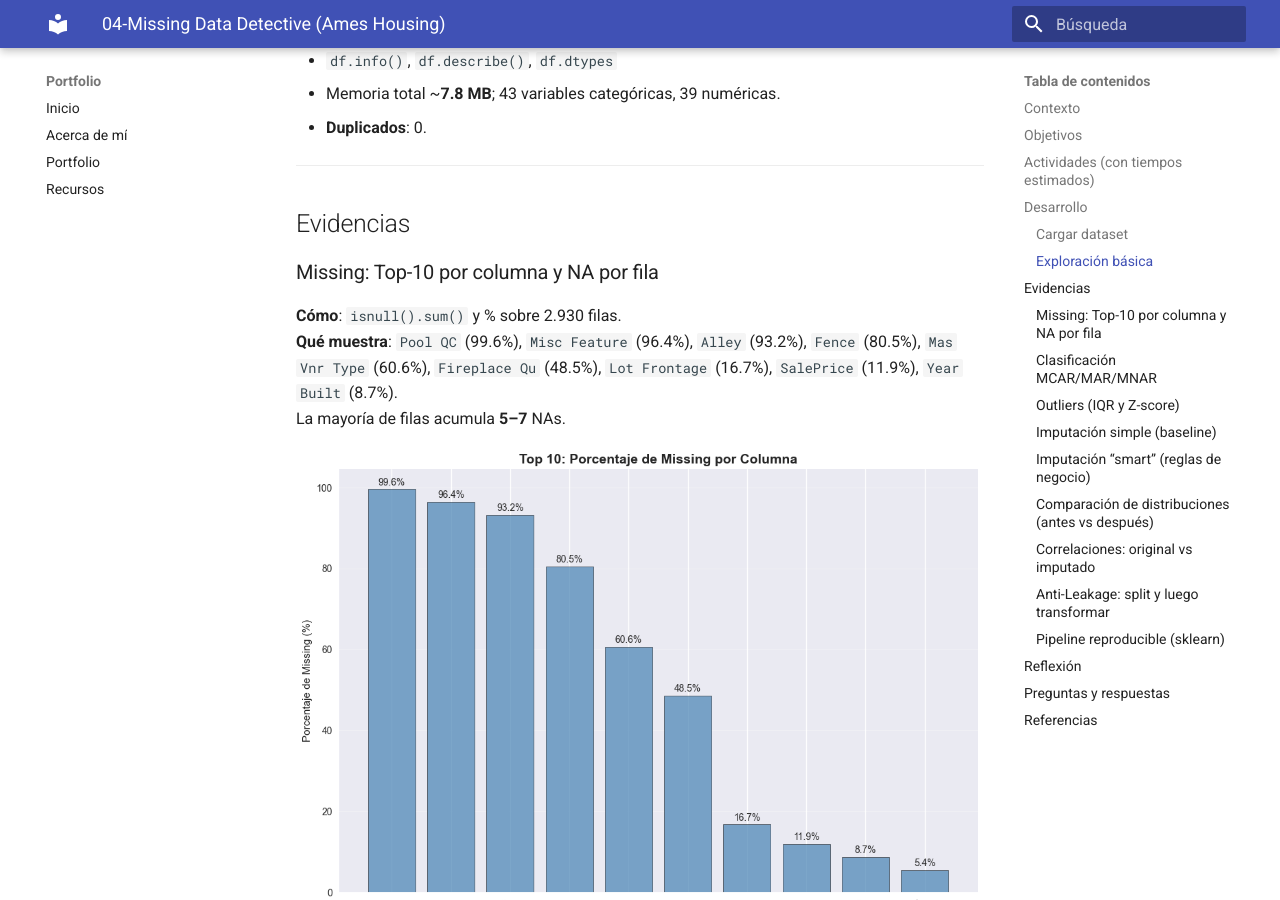
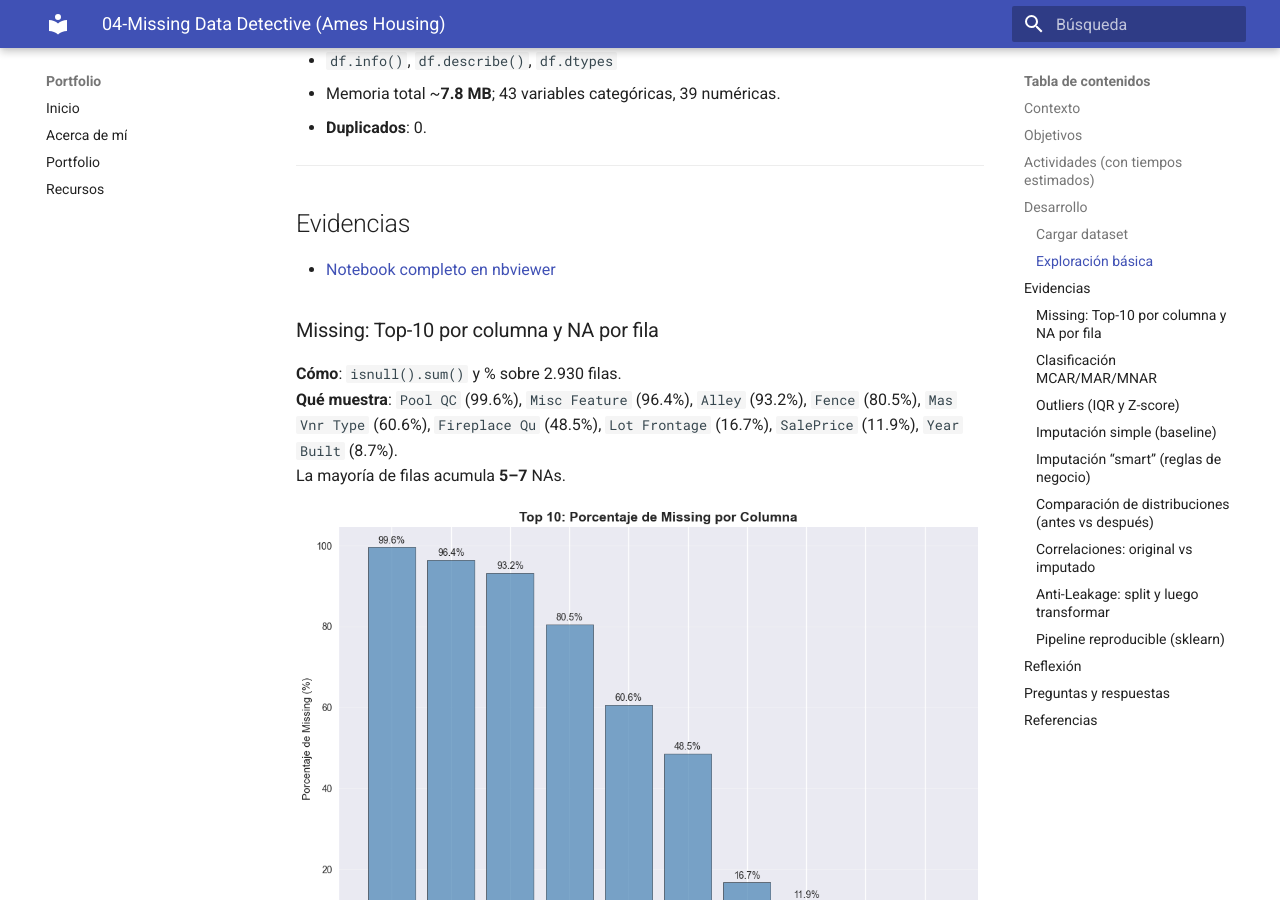
Before and after one commit to naguer019/IA-portfolio, an MkDocs documentation site: the page built from docs/portfolio/04-Missing-Data-Detective.md, in a window 1280 px wide and 900 px high, scrolled down 1289 px. Built offline with MkDocs 1.6.1 and Material for MkDocs 9.7.7, drawn with Linux system fonts in a browser that asks for light colours; some of the changed text lies outside the part shown.

Commit message:
Update 04-Missing-Data-Detective.md

```diff
--- a/docs/portfolio/04-Missing-Data-Detective.md
+++ b/docs/portfolio/04-Missing-Data-Detective.md
@@ -44,6 +44,9 @@ Práctica centrada en **diagnóstico y tratamiento de datos faltantes** y **outl
 ---
 
 ## Evidencias
+
+- [Notebook completo en nbviewer](https://nbviewer.org/github/naguer019/IA-portfolio/blob/main/docs/recursos_files/cuatro_prac_5.ipynb)
+
 
 ### Missing: Top-10 por columna y NA por fila
 **Cómo**: `isnull().sum()` y % sobre 2.930 filas.
```
Also changed, not shown: other parts of docs/portfolio/04-Missing-Data-Detective.md (+0 -1 lines).
